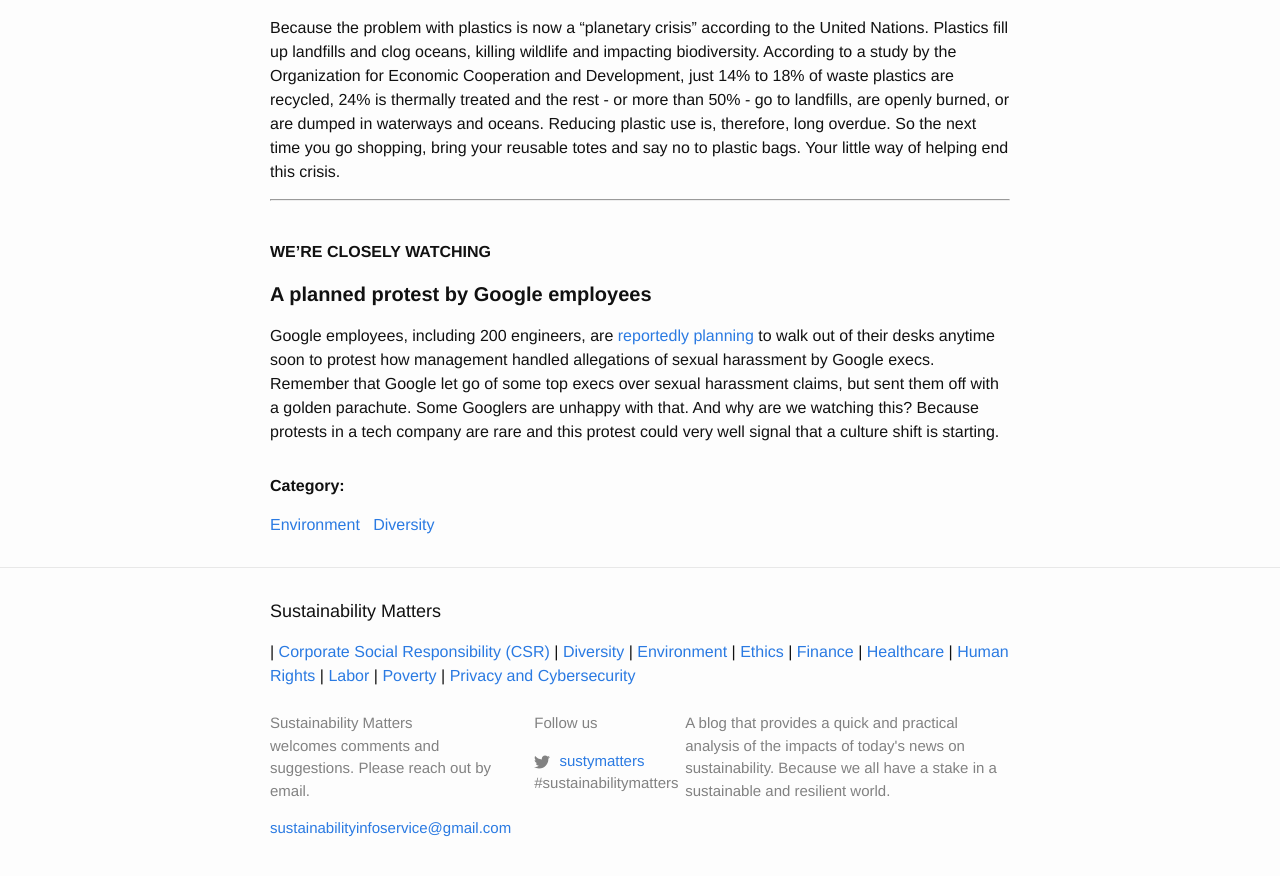
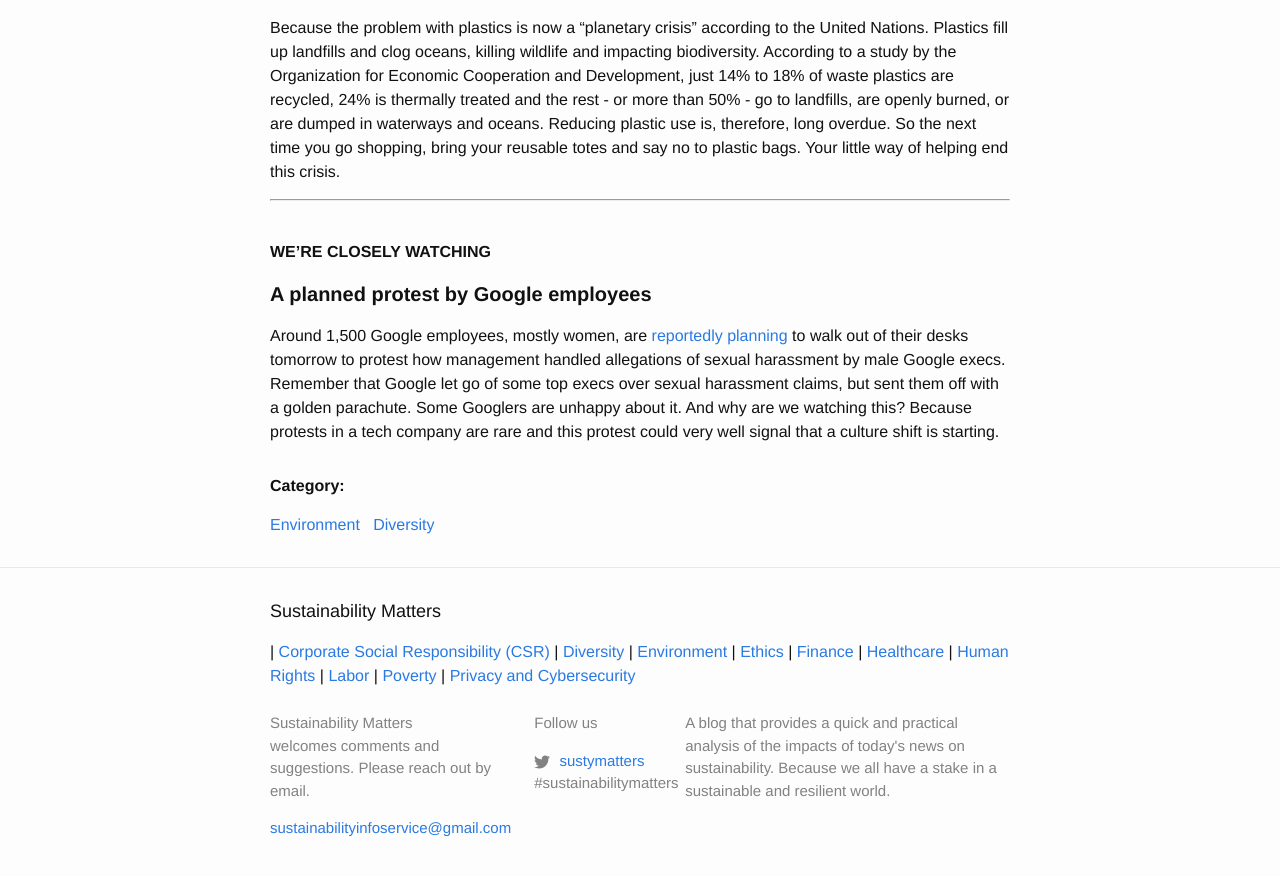
Before and after one commit to Sparkleleuk/Sustainability_Matters, a Jekyll site: the page built from _posts/2018-10-31-plastics-google.markdown, in a window 1280 px wide and 900 px high, scrolled down 744 px. Shown: the top 876 px of the window. Built offline with Jekyll 4.4.1, drawn with Linux system fonts in a browser that asks for light colours.

Commit message:
fix  post

```diff
--- a/_posts/2018-10-31-plastics-google.markdown
+++ b/_posts/2018-10-31-plastics-google.markdown
@@ -28,4 +28,4 @@ Because the problem with plastics is now a "planetary crisis" according to the U
 
 #### **A planned protest by Google employees**
 
-Google employees, including 200 engineers, are <a href="https://www.bloomberg.com/news/articles/2018-10-29/google-workers-plan-walkout-to-protest-handling-of-executive-misconduct?cmpid=BBD103118_GBIZ&utm_medium=email&utm_source=newsletter&utm_term=181031&utm_campaign=goodbiz" target="_blank">reportedly planning</a> to walk out of their desks anytime soon to protest how management handled allegations of sexual harassment by Google execs. Remember that Google let go of some top execs over sexual harassment claims, but sent them off with a golden parachute. Some Googlers are unhappy with that. And why are we watching this? Because protests in a tech company are rare and this protest could very well signal that a culture shift is starting.
+Around 1,500 Google employees, mostly women, are <a href="https://www.bloomberg.com/news/articles/2018-10-29/google-workers-plan-walkout-to-protest-handling-of-executive-misconduct?cmpid=BBD103118_GBIZ&utm_medium=email&utm_source=newsletter&utm_term=181031&utm_campaign=goodbiz" target="_blank">reportedly planning</a> to walk out of their desks tomorrow to protest how management handled allegations of sexual harassment by male Google execs. Remember that Google let go of some top execs over sexual harassment claims, but sent them off with a golden parachute. Some Googlers are unhappy about it. And why are we watching this? Because protests in a tech company are rare and this protest could very well signal that a culture shift is starting.
```
